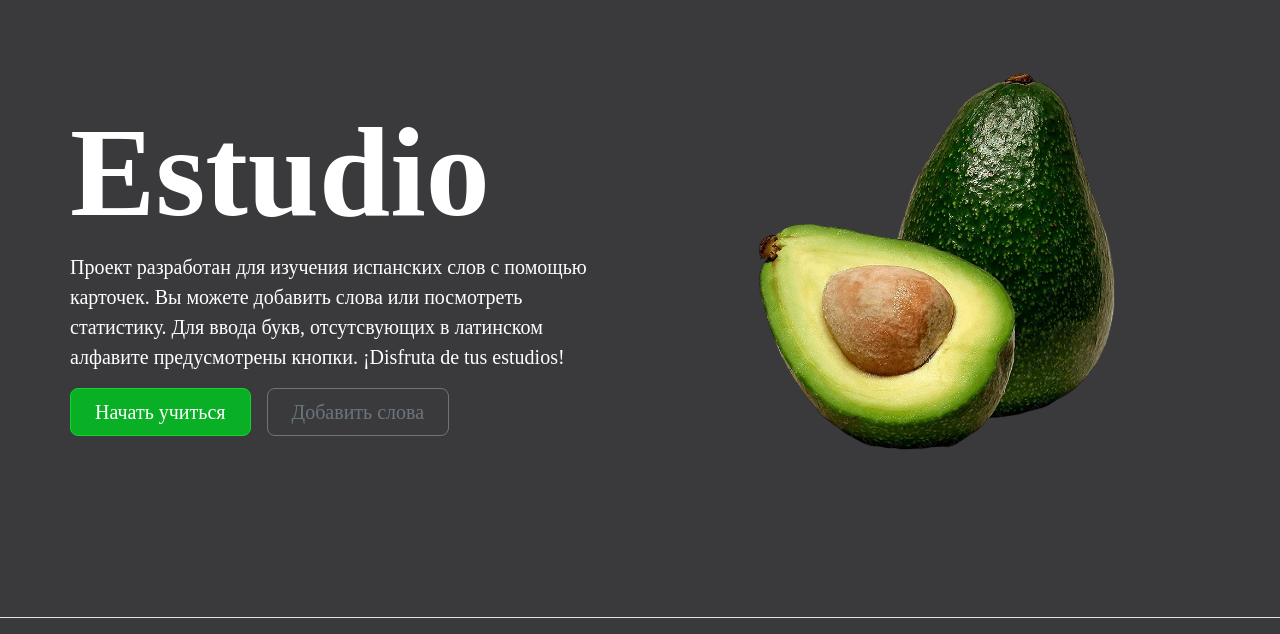
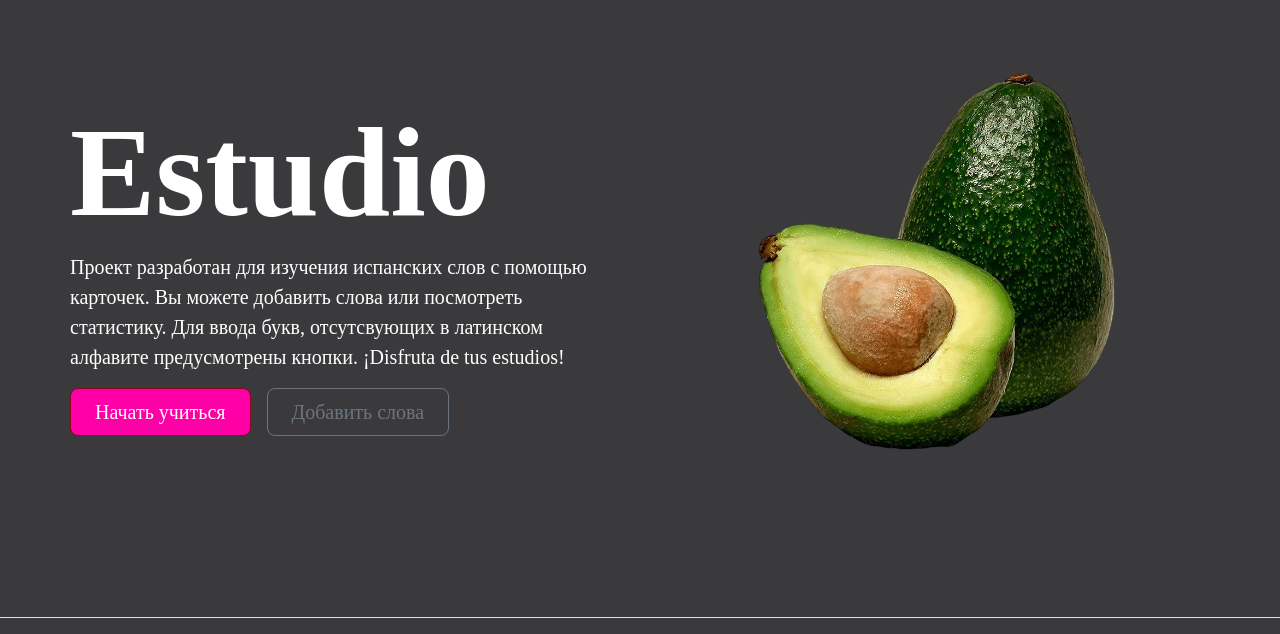
Before and after one commit to tanya-belanova/my_site, a Django app: page / in a window 1280 px wide. Shown: the part 192-826 px from the top of the page. Run offline with Django 5.2, Linux system fonts and the light colour scheme; some libraries are stand-ins or nearby versions.

Commit message:
изменен стиль primary button

```diff
--- a/my_project/static/custom.css
+++ b/my_project/static/custom.css
@@ -33,12 +33,12 @@ h2 {
 }
 
 .btn-primary {
-    background-color: #09b025 !important;
-    border-color: #0dd62e !important;
+    background-color: #ff00a6!important;
+    border-color: #870624!important;
 }
 
 .btn-primary:hover {
-    background-color: #0dd62e !important;
+    background-color: #0d9323!important;
     box-shadow: 0 0 10px rgba(0, 0, 0, 0.2);
 }
 
```
Also changed, not shown: my_project/db.sqlite3.
